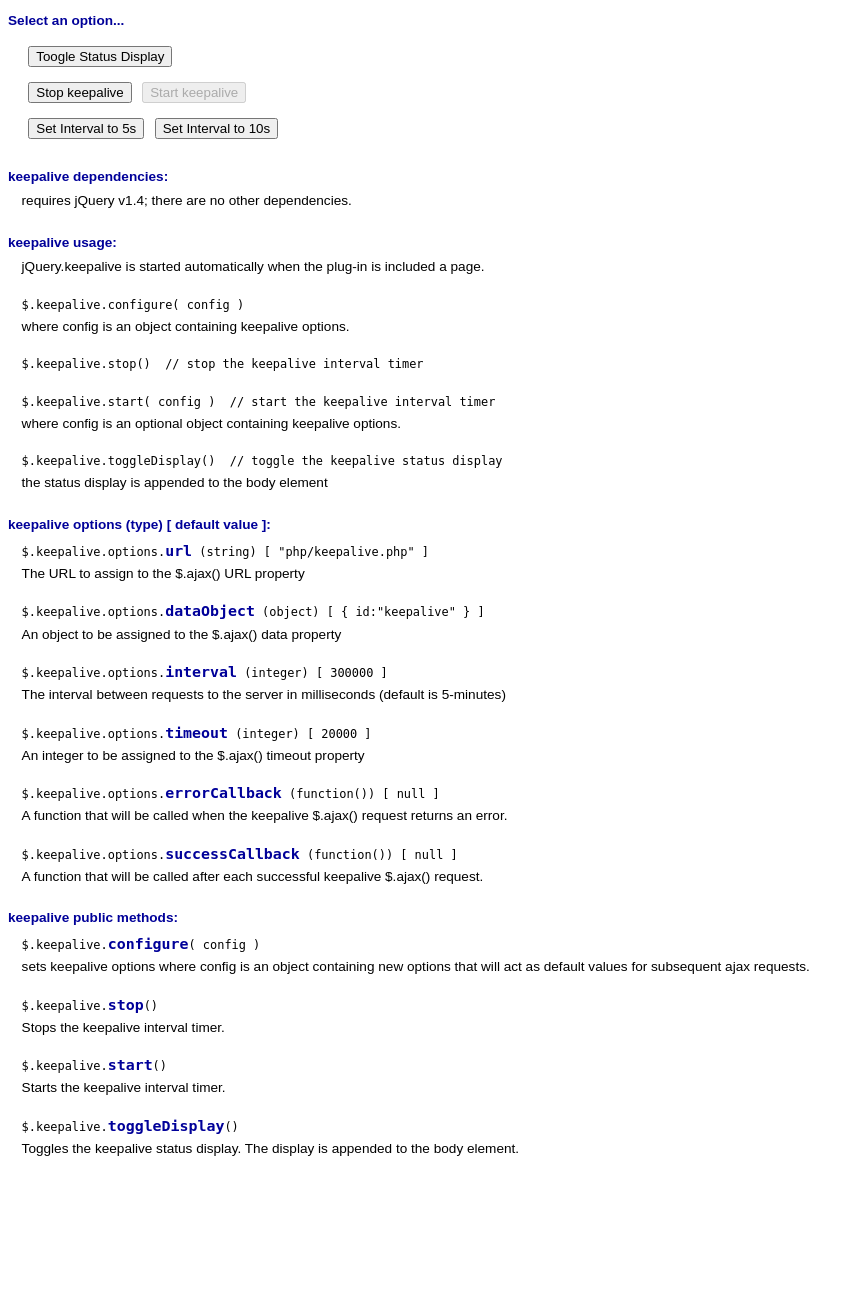
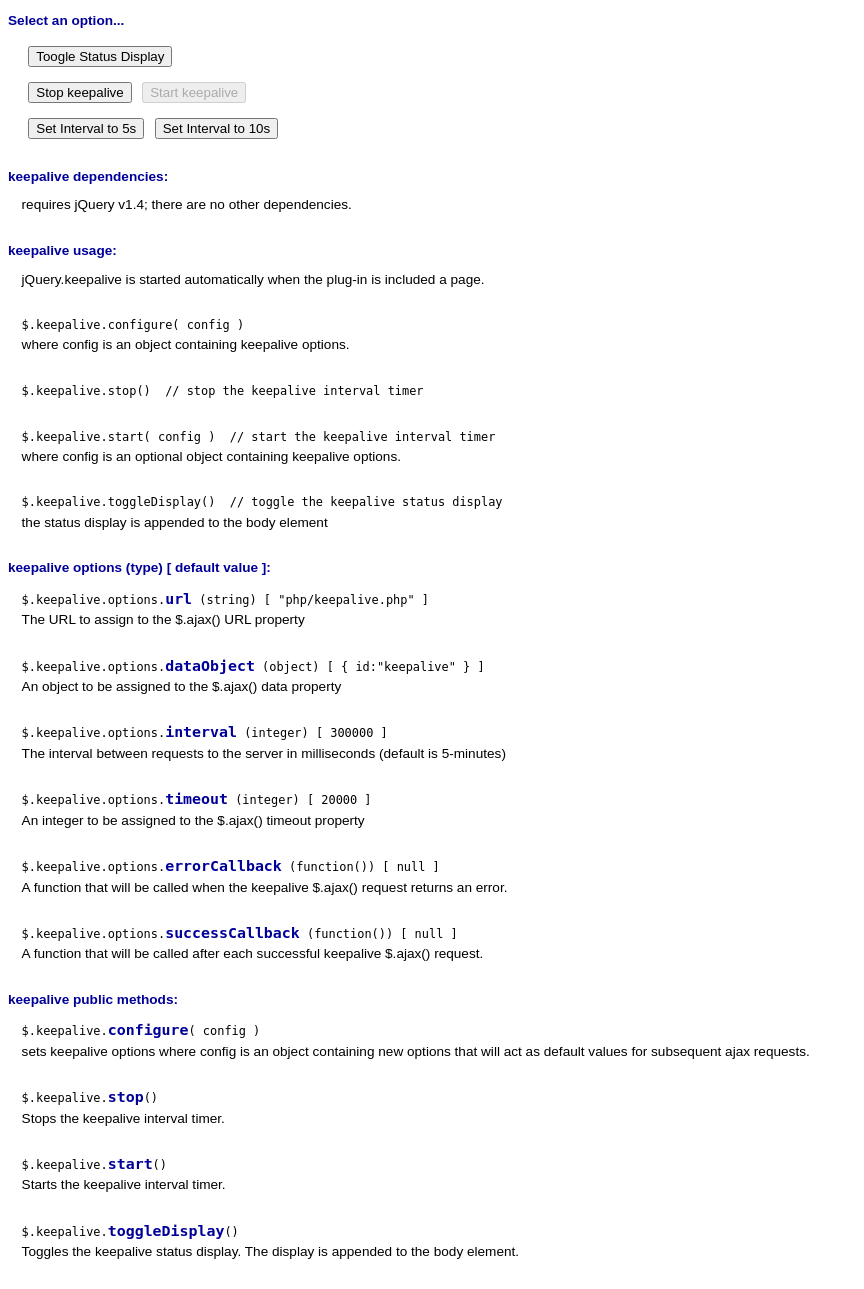
Before and after one commit to waynewalls/jquery.keepalive, a PHP site: page / in a window 1280 px wide. Shown: the part 281-1570 px from the top of the page, without its empty margins (0-864 px from the left). Before the commit the page ends 1437 px from the top, so only its background shows below. Run offline with PHP 8.4, Linux system fonts and the light colour scheme; some libraries are stand-ins or nearby versions.

Commit message:
** fixed demo page CSS

```diff
--- a/index.php
+++ b/index.php
@@ -26,7 +26,7 @@ session_start();
 
             body { font-size:85%; font-family:arial, helvetica, sans-serif; line-height:1.35em; }
 
-            pre { font-size:108%; }
+            pre { font-size:108%; margin-bottom:2px;}
 
             .bold { font-weight:bold; font-size:125%; color:#009; }
 
@@ -41,7 +41,7 @@ session_start();
             button { margin:1em 0 0 0.5em; }
 
             .optionsPrompt { font-weight:bold; color:#009; margin:2em 0 0 0; }
-            .options { margin:2em 0 0 1em; line-height:0.75em; }
+            .options { margin:2em 0 0 1em; }
 
             #keepAliveStatus { font-size:70%; color:#009; margin-top:25px; line-height:normal; }
             #displayRelay { position:absolute; font-size:70%; color:#009; line-height:normal; }
```
